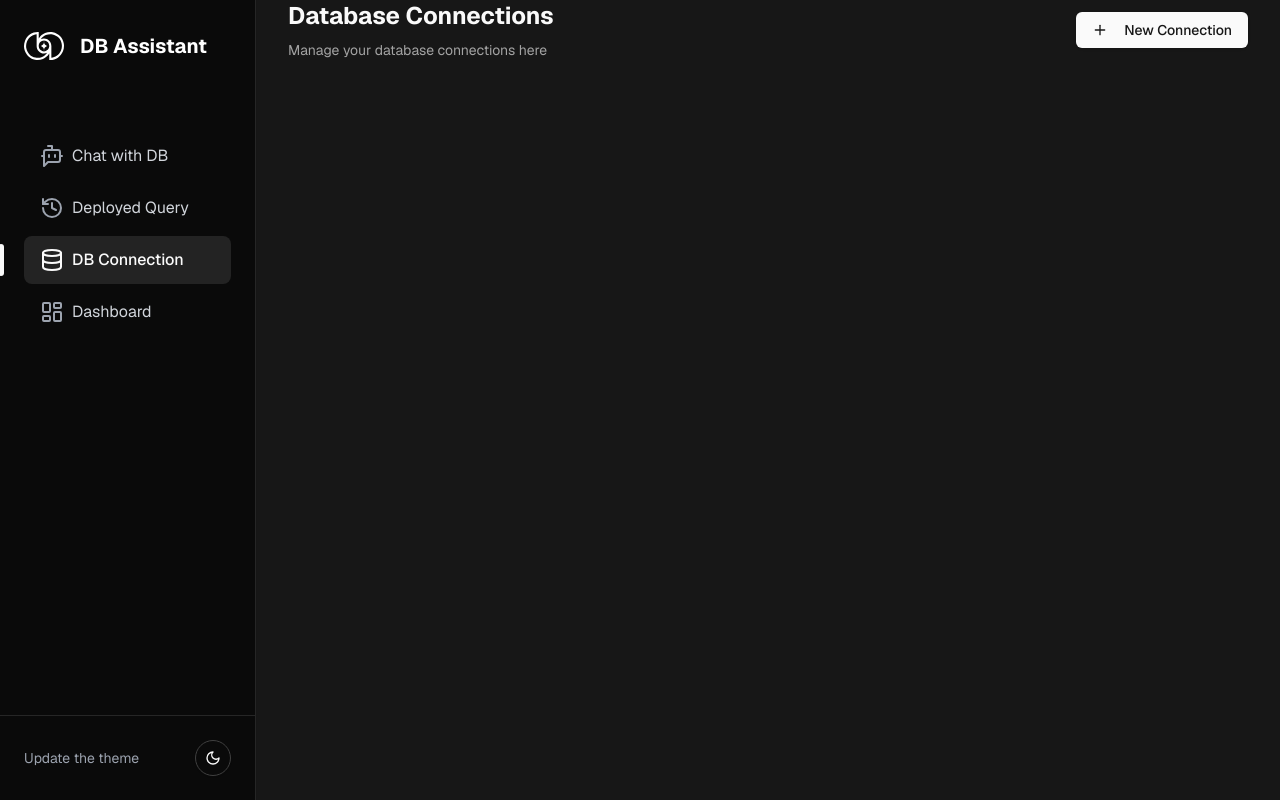
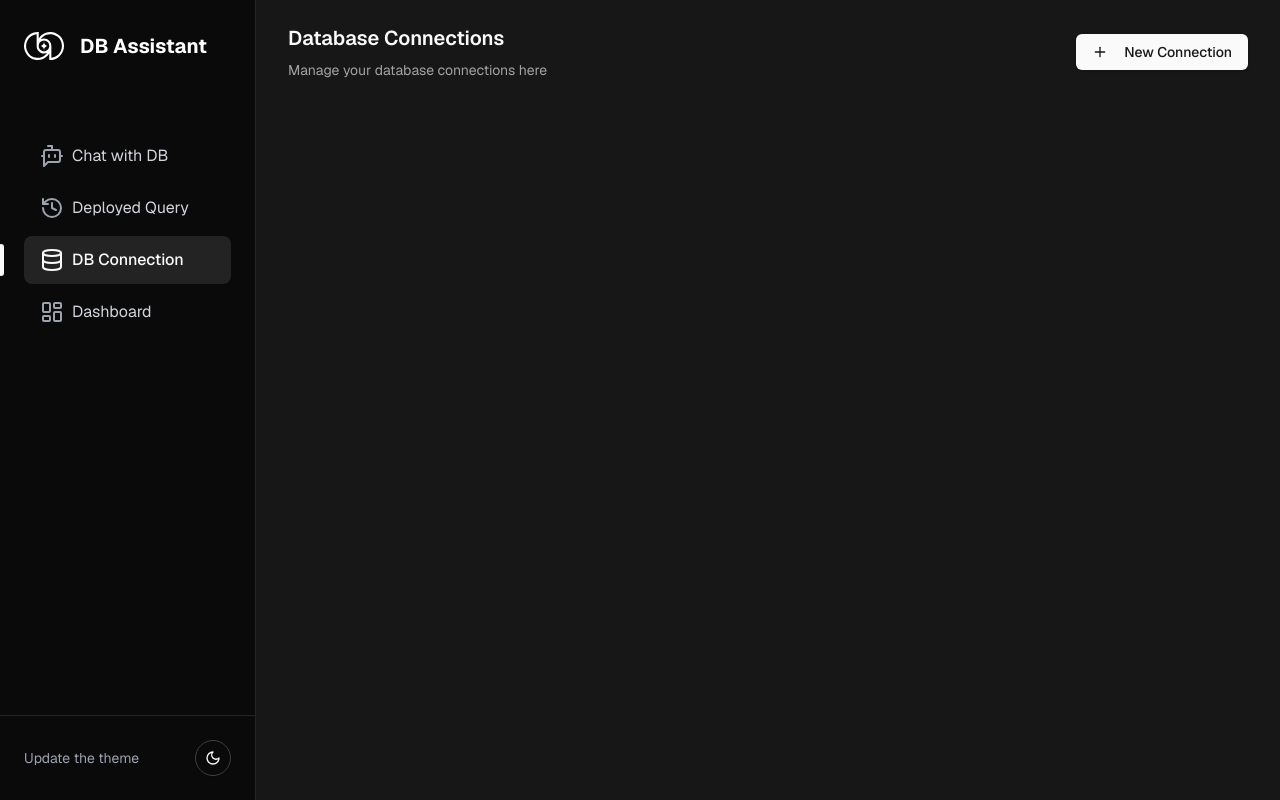
Before and after one commit to andyhou01/ai-db-search, a Next.js app: page /connection in a window 1280 px wide. Built offline with nearby package versions, Linux system fonts and the light colour scheme.

Commit message:
update the header

```diff
--- a/app/(home)/_components/header.tsx
+++ b/app/(home)/_components/header.tsx
@@ -9,7 +9,7 @@ const Header = ({
   handleNewChat: () => void;
 }) => {
   return (
-    <div className="fixed z-20 w-full max-w-6xl px-4 pt-4 pb-2 top-0 bg-primary-foreground">
+    <div className="fixed z-20 w-full max-w-6xl px-4 pt-6 pb-2 top-0 bg-primary-foreground">
       <div className="flex items-center justify-between">
         <h1 className="text-xl font-semibold">Chat with DB</h1>
         {messages.length > 0 && (
--- a/app/connection/page.tsx
+++ b/app/connection/page.tsx
@@ -113,10 +113,10 @@ export default function ConnectionPage() {
   };
 
   return (
-    <div>
+    <div className="pt-6">
       <div className="flex items-center justify-between mb-8">
         <div>
-          <h1 className="text-2xl font-bold">Database Connections</h1>
+          <h1 className="text-xl font-semibold">Database Connections</h1>
           <p className="mt-2 text-sm text-muted-foreground">
             Manage your database connections here
           </p>
--- a/app/deployed/page.tsx
+++ b/app/deployed/page.tsx
@@ -142,9 +142,9 @@ const DeployedPage = () => {
   };
 
   return (
-    <div>
+    <div className="pt-6">
       <div className="mb-6">
-        <h1 className="text-2xl font-bold">Query History</h1>
+        <h1 className="text-xl font-semibold">Query History</h1>
         <p className="mt-2 text-sm text-muted-foreground">
           Explore and manage all your queries in one place
         </p>
```
